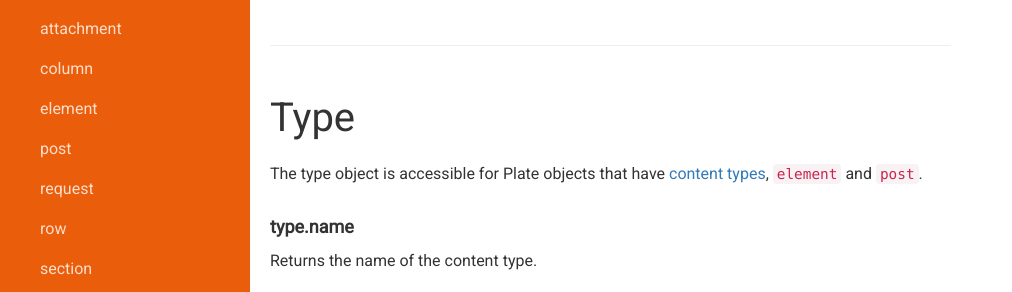
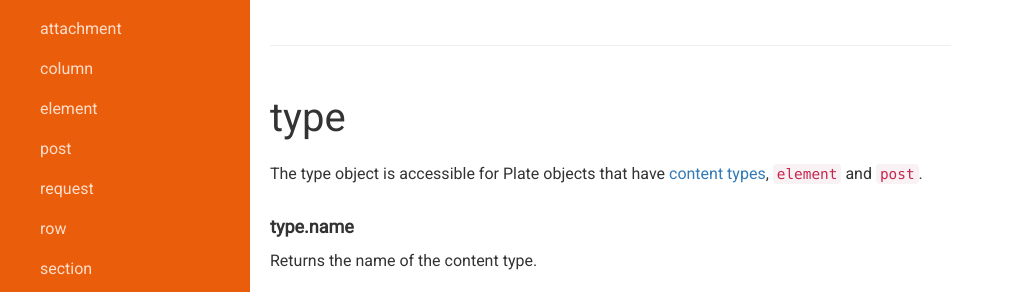
Before and after one commit to platehub/platehub.github.io, a Jekyll site: the page built from docs/templating-reference/objects.md, in a window 1280 px wide and 900 px high, scrolled down 6093 px. Shown: the part 499-791 px from the top of the window, without its empty margins (0-1012 px from the left). Built offline with Jekyll 4.4.1, drawn with Linux system fonts in a browser that asks for light colours; nearby versions of some CDN libraries.

```diff
--- a/docs/templating-reference/objects.md
+++ b/docs/templating-reference/objects.md
@@ -256,7 +256,7 @@ Returns all posts (objects with the specified [post type](/docs/content-types#la
 
 ___
 
-## Type
+## type
 The type object is accessible for Plate objects that have [content types](/docs/content-types), `element` and `post`.
 
 #### type.name
```
